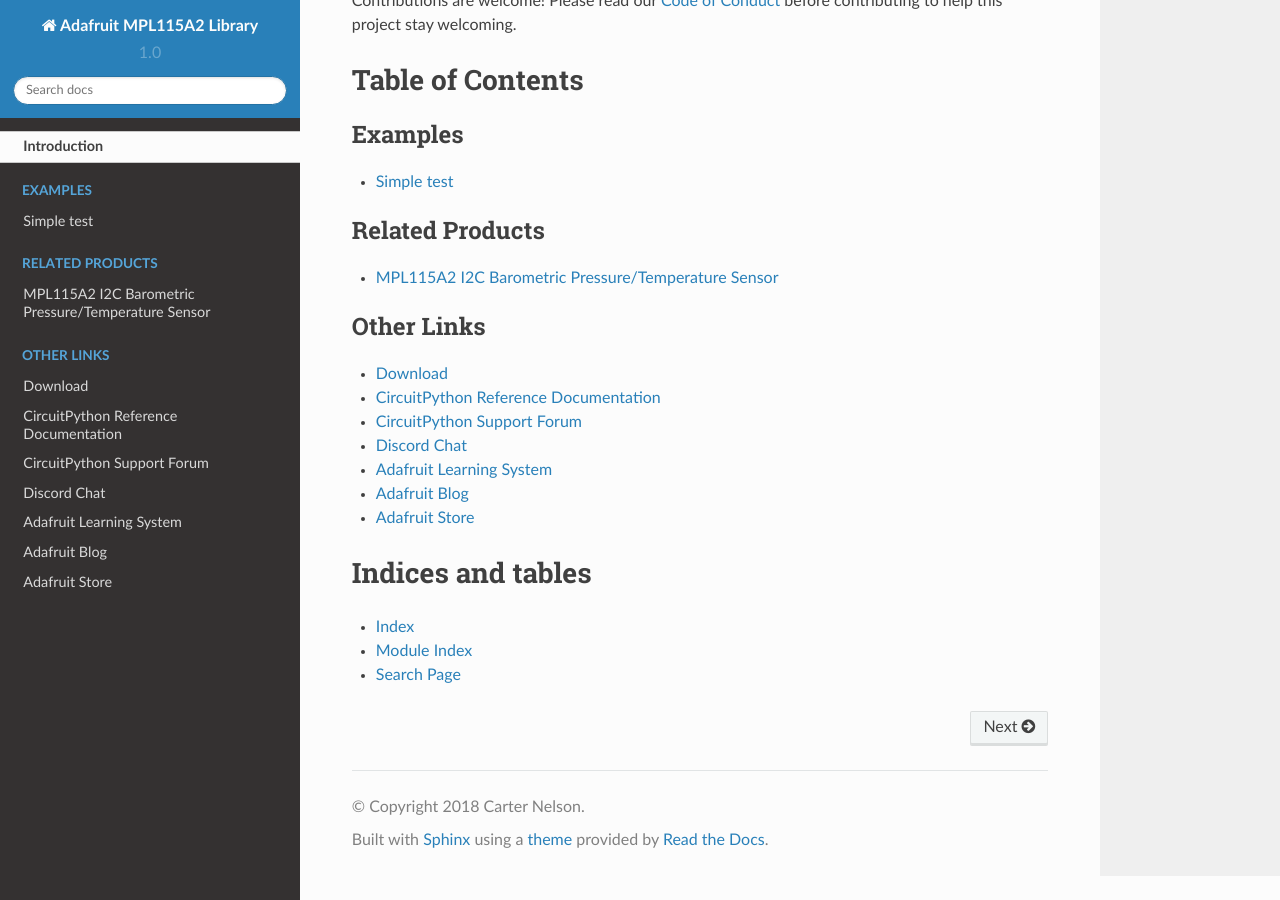
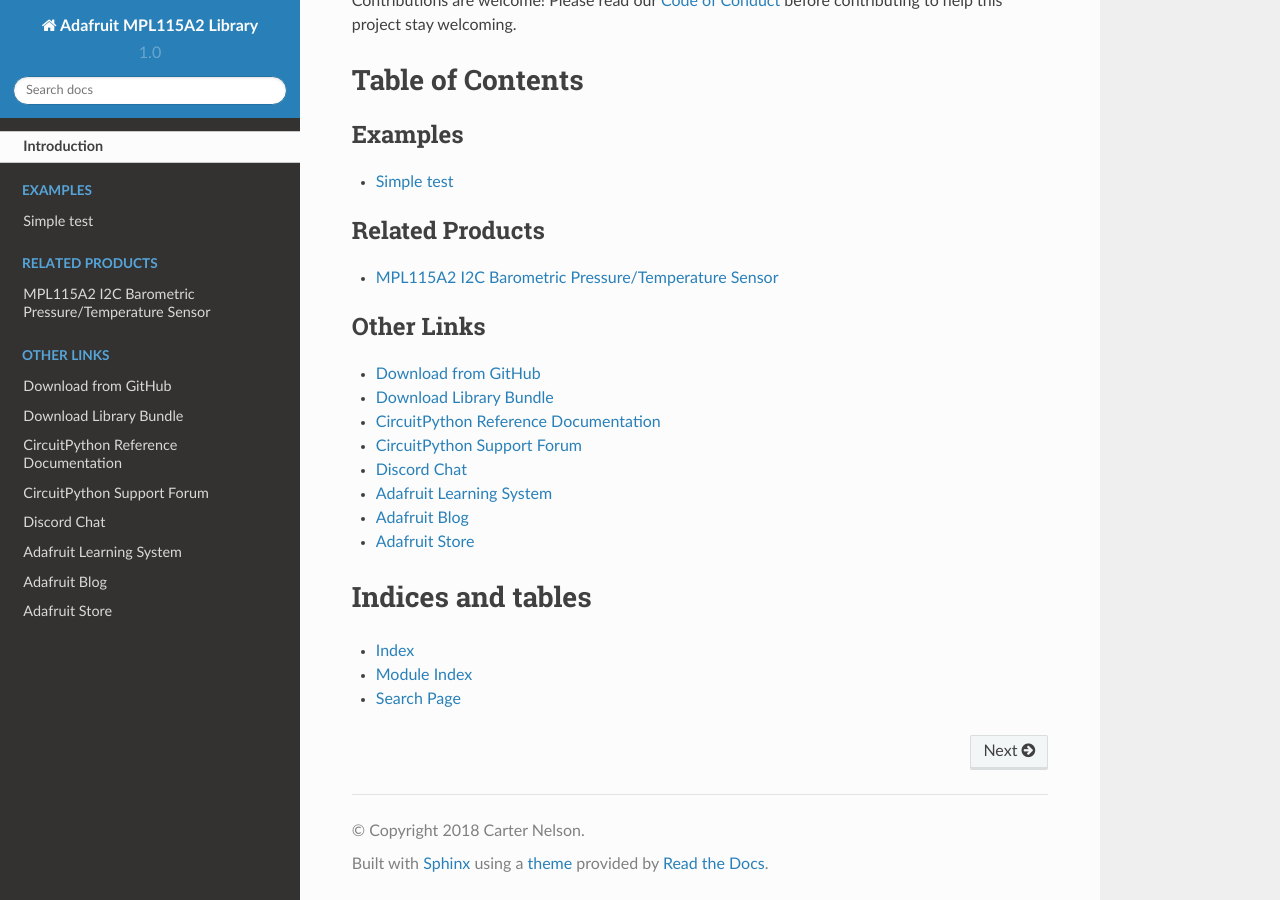
Before and after one commit to adafruit/Adafruit_CircuitPython_MPL115A2, a Sphinx documentation site: the page built from docs/index.rst, in a window 1280 px wide and 900 px high, scrolled down 1318 px. Built offline with Sphinx 7.4.7 and the Read the Docs theme 2.0.0, drawn with Linux system fonts in a browser that asks for light colours.

Commit message:
Added cp.org link to index.rst

```diff
--- a/docs/index.rst
+++ b/docs/index.rst
@@ -32,7 +32,8 @@
 .. toctree::
     :caption: Other Links
 
-    Download <https://github.com/adafruit/Adafruit_CircuitPython_MPL115A2/releases/latest>
+    Download from GitHub <https://github.com/adafruit/Adafruit_CircuitPython_MPL115A2/releases/latest>
+    Download Library Bundle <https://circuitpython.org/libraries>
     CircuitPython Reference Documentation <https://docs.circuitpython.org>
     CircuitPython Support Forum <https://forums.adafruit.com/viewforum.php?f=60>
     Discord Chat <https://adafru.it/discord>
```
